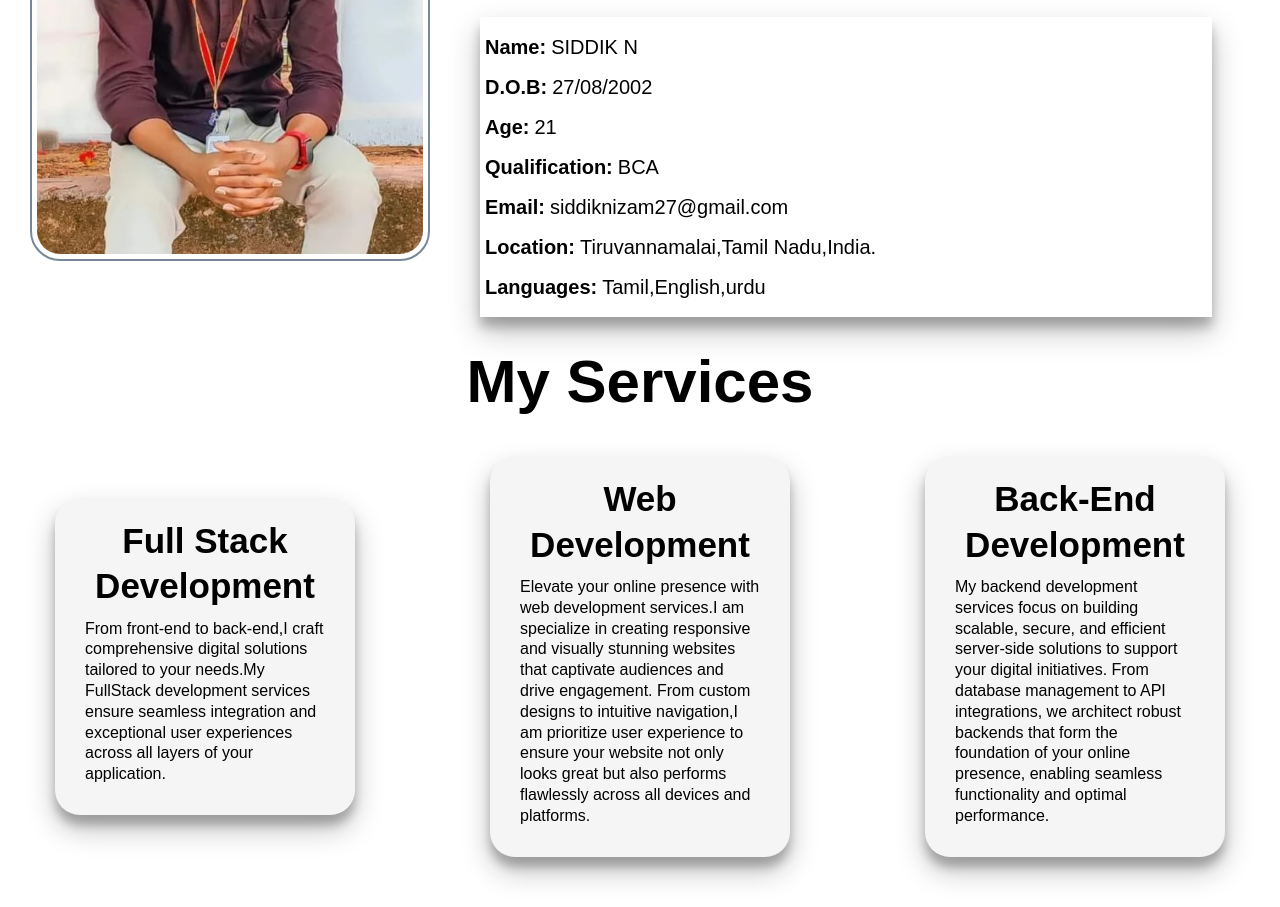
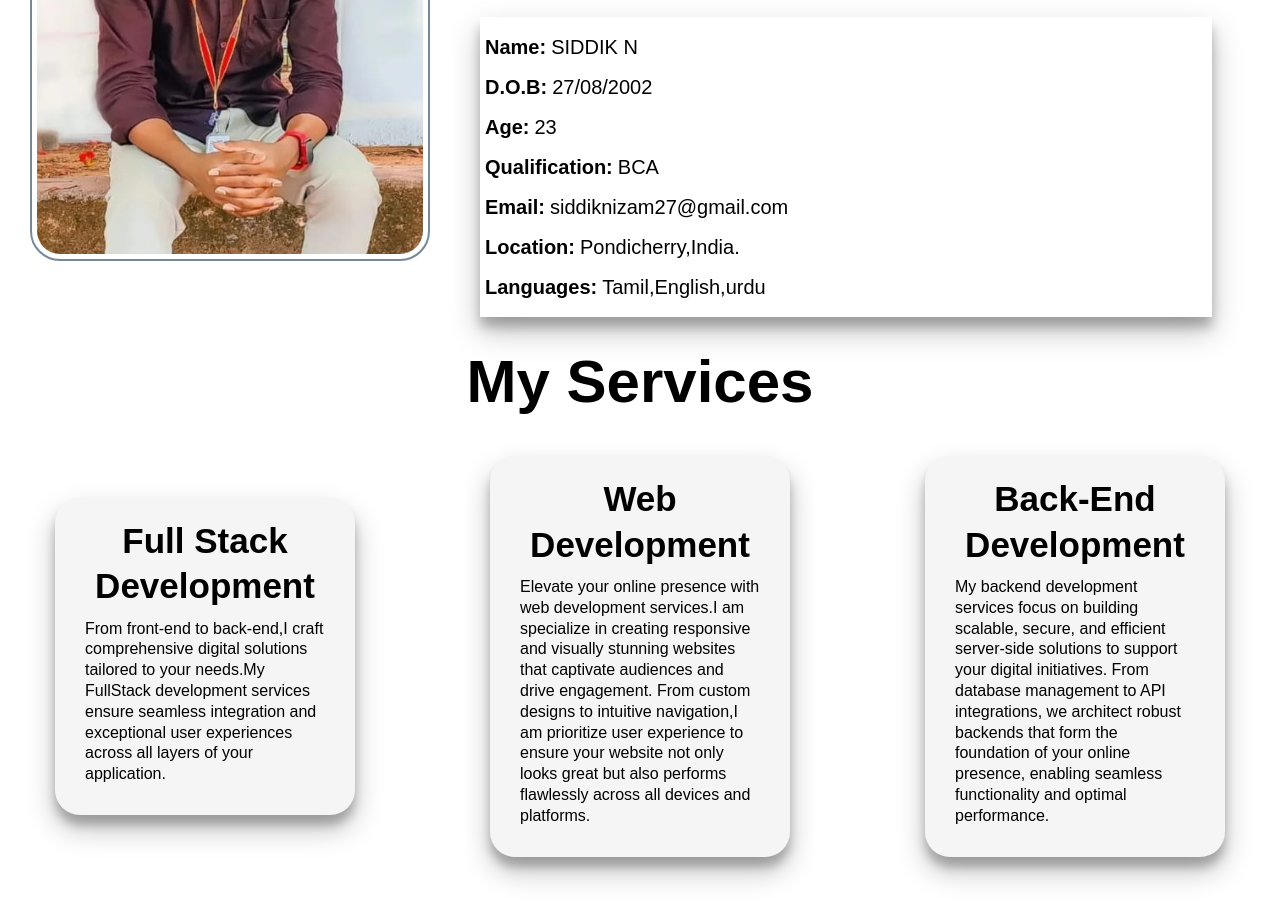
Before and after one commit to siddik07/portfolio, a plain HTML site: page index.html in a window 1280 px wide. Shown: the part 1059-1966 px from the top of the page. Drawn offline with Linux system fonts and the light colour scheme.

Commit message:
About page details changed

```diff
--- a/index.html
+++ b/index.html
@@ -54,8 +54,8 @@
 					<h1>About Me</h1>
 					<p>A highly motivated and detail-oriented BCA graduate with a strong foundation in
 					Python Full Stack Development. Seeking an entry-level position where I can
-apply my coding skills, collaborate with a dynamic team, and contribute to innovative projects, while
-continuously enhancing my knowledge and skills in a professional environment.
+					apply my coding skills, collaborate with a dynamic team, and contribute to innovative projects, while
+					continuously enhancing my knowledge and skills in a professional environment.
 					</p>
 					<div class="about-titles">
 <p class="about-links active-about-links" id="pr" onclick="openContent('pr','personal')">Personal-Info</p>
@@ -65,10 +65,10 @@ continuously enhancing my knowledge and skills in a professional environment.
 					<div class="about-tag active-about-tag" id="personal">
 						<p><span>Name:</span>SIDDIK N</p>
 						<p><span>D.O.B:</span>27/08/2002</p>
-						<p><span>Age:</span>21</p>
+						<p><span>Age:</span>23</p>
 						<p><span>Qualification:</span>BCA</p>
 						<p><span>Email:</span><a href="mailto:siddiknizam27@gmail.com" target="_blank">siddiknizam27@gmail.com</a></p>
-						<p><span>Location:</span>Tiruvannamalai,Tamil Nadu,India.</p>
+						<p><span>Location:</span>Pondicherry,India.</p>
 						<p><span>Languages:</span>Tamil,English,urdu</p>
 					</div>
 					<div class="about-tag" id="skills">
```
